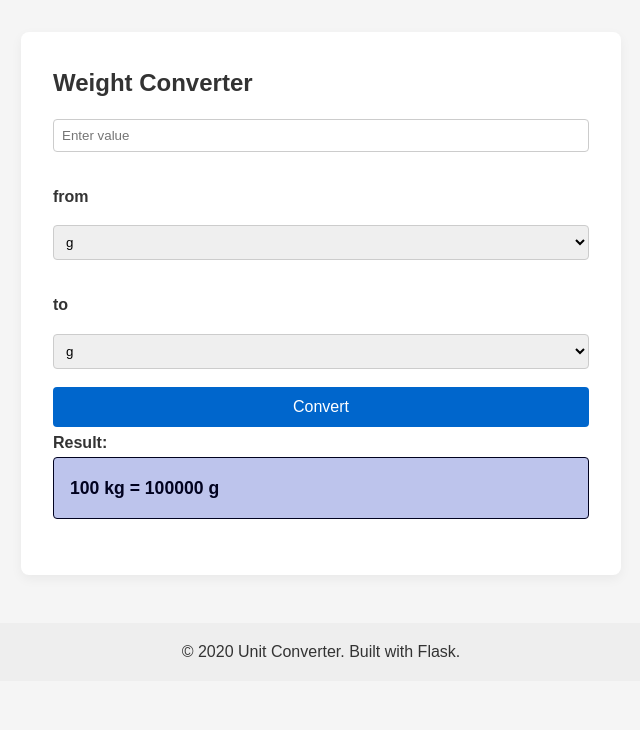
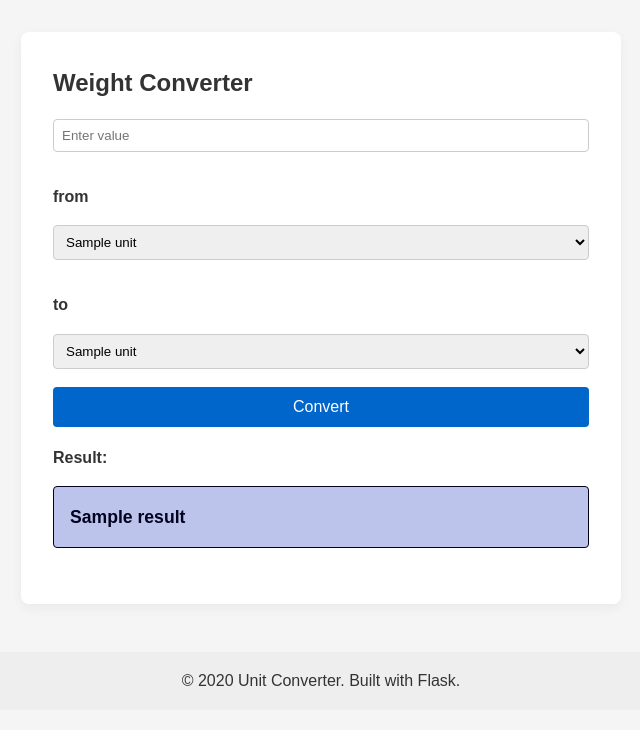
Before and after one commit to AElalfee/unit_converter, a Flask app: template templates/weight.html in a window 1280 px wide. Shown: the part 70-800 px from the top of the page, without its empty margins (319-959 px from the left). Run offline with Flask 3, Linux system fonts and the light colour scheme; the template is opened without the code that fills it: most values are stand-ins (such as "Sample title", 1, 10 or a date in 2020).

Commit message:
core: weight conversion

```diff
--- a/app.py
+++ b/app.py
@@ -1,7 +1,8 @@
 from flask import Flask, render_template, request
 
-from conversions import convert_length
+from conversions import convert_length, convert_weight
 from models.length import Length
+from models.weight import Weight
 
 app = Flask(__name__)
 
@@ -20,9 +21,18 @@ def length():
     return render_template("length.html", result=result, units=Length)
 
 
-@app.route("/weight")
+@app.route("/weight", methods=["GET", "POST"])
 def weight():
-    return render_template("weight.html")
+    result = None
+    if request.method == "POST":
+        try:
+            value = float(request.form["value"])
+            from_unit = request.form["from_unit"]
+            to_unit = request.form["to_unit"]
+            result = convert_weight(value, from_unit, to_unit)
+        except (ValueError, KeyError):
+            result = "Invalid input"
+    return render_template("weight.html", result=result, units=Weight)
 
 
 @app.route("/temperature")
--- a/conversions.py
+++ b/conversions.py
@@ -1,12 +1,13 @@
 from models.length import Length
+from models.weight import Weight
 
 
 def convert_length(value, from_unit, to_unit):
     return value * Length[from_unit].rate / Length[to_unit].rate
 
 
-def convert_weight():
-    pass
+def convert_weight(value, from_unit, to_unit):
+    return value * Weight[from_unit].rate / Weight[to_unit].rate
 
 
 def convert_temperature():
--- a/static/style.css
+++ b/static/style.css
@@ -116,5 +116,5 @@ select {
 }
 
 .result-header{
-    margin: 0.1rem 0;
+    margin: 1rem 0;
 }
--- a/templates/weight.html
+++ b/templates/weight.html
@@ -7,17 +7,19 @@
         <input type="number" name="value" placeholder="Enter value" required />
         <p class='label'>from</p>
         <select name="from_unit" required>
-            <option value="g">g</option>
-            <option value="kg">kg</option>
+            {% for unit in units %}
+            <option value="{{ unit.name }}">{{ unit.label }}</option>
+            {% endfor %}
         </select>
         <p class='label'>to</p>
         <select name="to_unit" required>
-            <option value="g">g</option>
-            <option value="kg">kg</option>
+            {% for unit in units %}
+            <option value="{{ unit.name }}">{{ unit.label }}</option>
+            {% endfor %}
         </select>
         <button type="submit" class="btn-submit">Convert</button>
     </form>
 
     <h4 class="result-header">Result:</h4>
-    <p class="result">100 kg = 100000 g</p>
+    <p class="result">{% if result %}{{result}}{% endif %}</p>
 {% endblock %}
```
Also changed, not shown: models/weight.py (added, +13 -0 lines).
